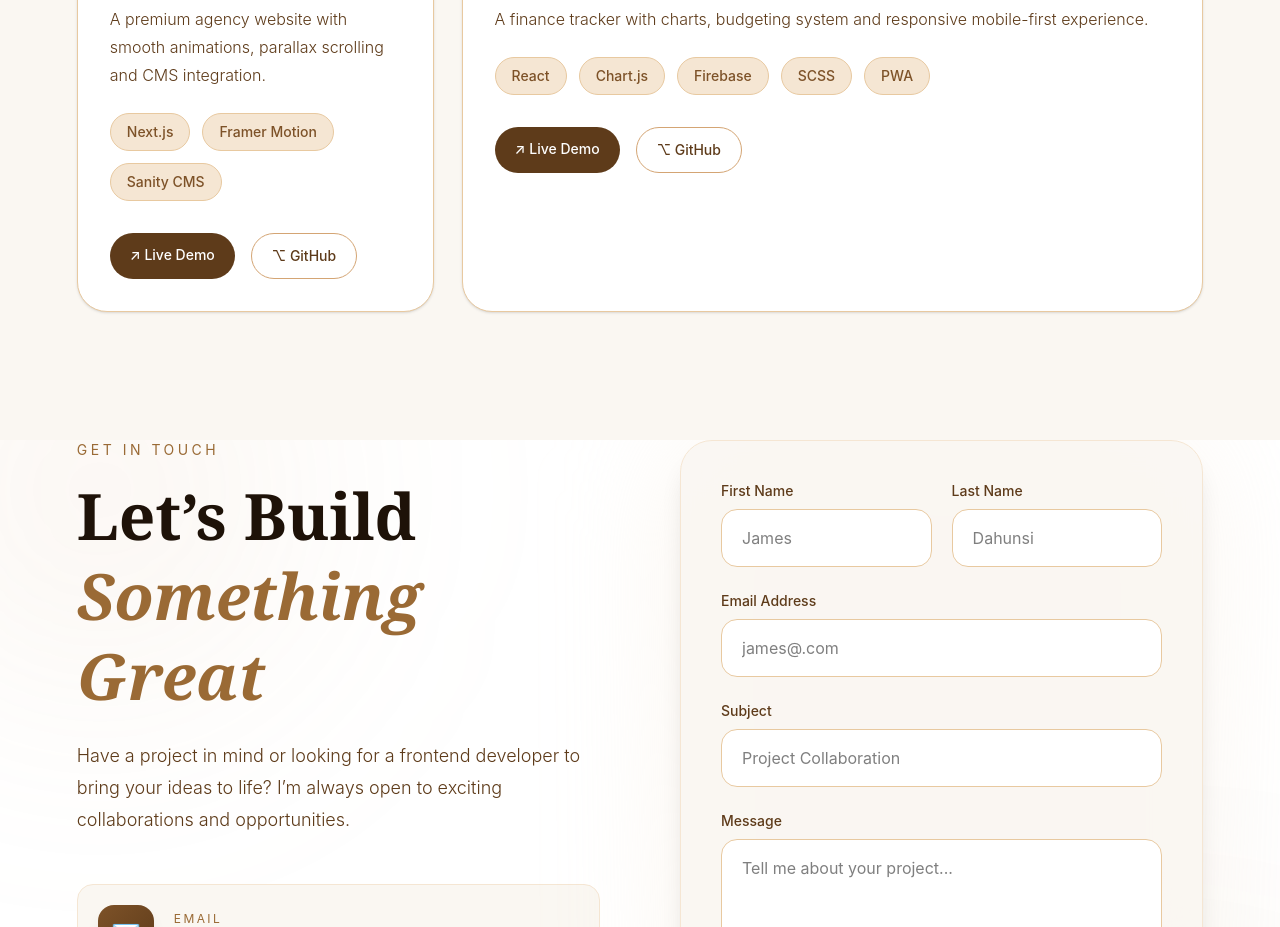
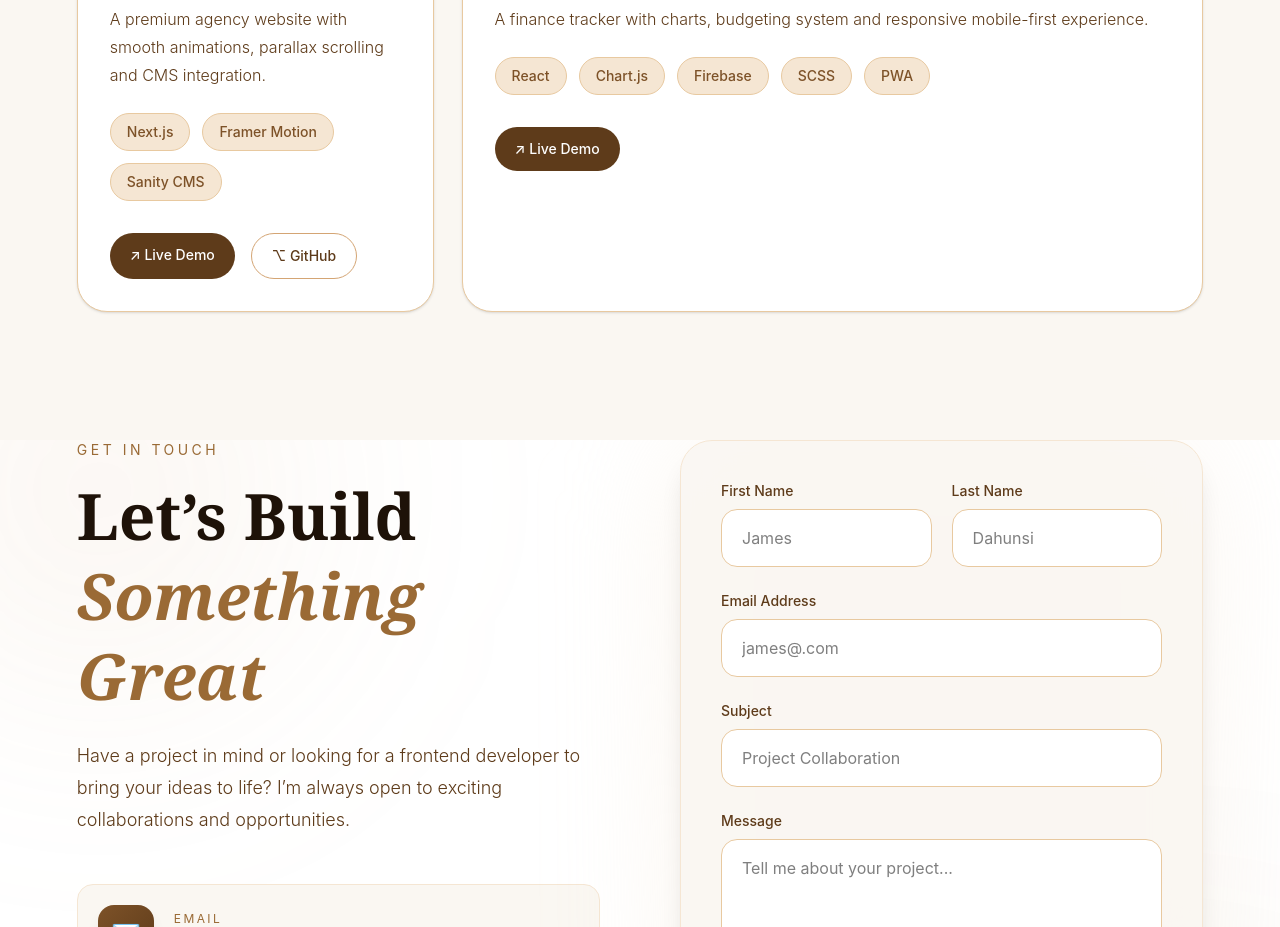
Before and after one commit to JAMES2021-CREATOR/my-portfolio, a React (Vite) app: page / in a window 1280 px wide. Shown: the part 4040-4967 px from the top of the page. Built offline with nearby package versions, Linux system fonts and the light colour scheme.

Commit message:
first commit

```diff
--- a/src/component/Projects.jsx
+++ b/src/component/Projects.jsx
@@ -188,31 +188,33 @@ export default function Projects() {
 
               {/* LINKS */}
               <div className="flex flex-wrap gap-4">
+                {/* LIVE DEMO */}
+                {project.live && (
                   <motion.a
-                  whileHover={{
-                    scale: 1.05,
-                  }}
-                  whileTap={{
-                    scale: 0.95,
-                  }}
-                  href="#"
+                    href={project.live}
+                    target="_blank"
+                    rel="noopener noreferrer"
+                    whileHover={{ scale: 1.05 }}
+                    whileTap={{ scale: 0.95 }}
                     className="px-5 py-3 rounded-full bg-[#5e3b1a] text-white text-sm font-medium"
                   >
                     ↗ Live Demo
                   </motion.a>
+                )}
 
+                {/* GITHUB */}
+                {project.github && (
                   <motion.a
-                  whileHover={{
-                    scale: 1.05,
-                  }}
-                  whileTap={{
-                    scale: 0.95,
-                  }}
-                  href="#"
+                    href={project.github}
+                    target="_blank"
+                    rel="noopener noreferrer"
+                    whileHover={{ scale: 1.05 }}
+                    whileTap={{ scale: 0.95 }}
                     className="px-5 py-3 rounded-full border border-[#d4a574] text-[#5e3b1a] text-sm font-medium hover:bg-[#f5e6d3] transition duration-300"
                   >
                     ⌥ GitHub
                   </motion.a>
+                )}
               </div>
             </div>
           </motion.div>
```
Lines whose indentation alone changed are shown as unchanged.
